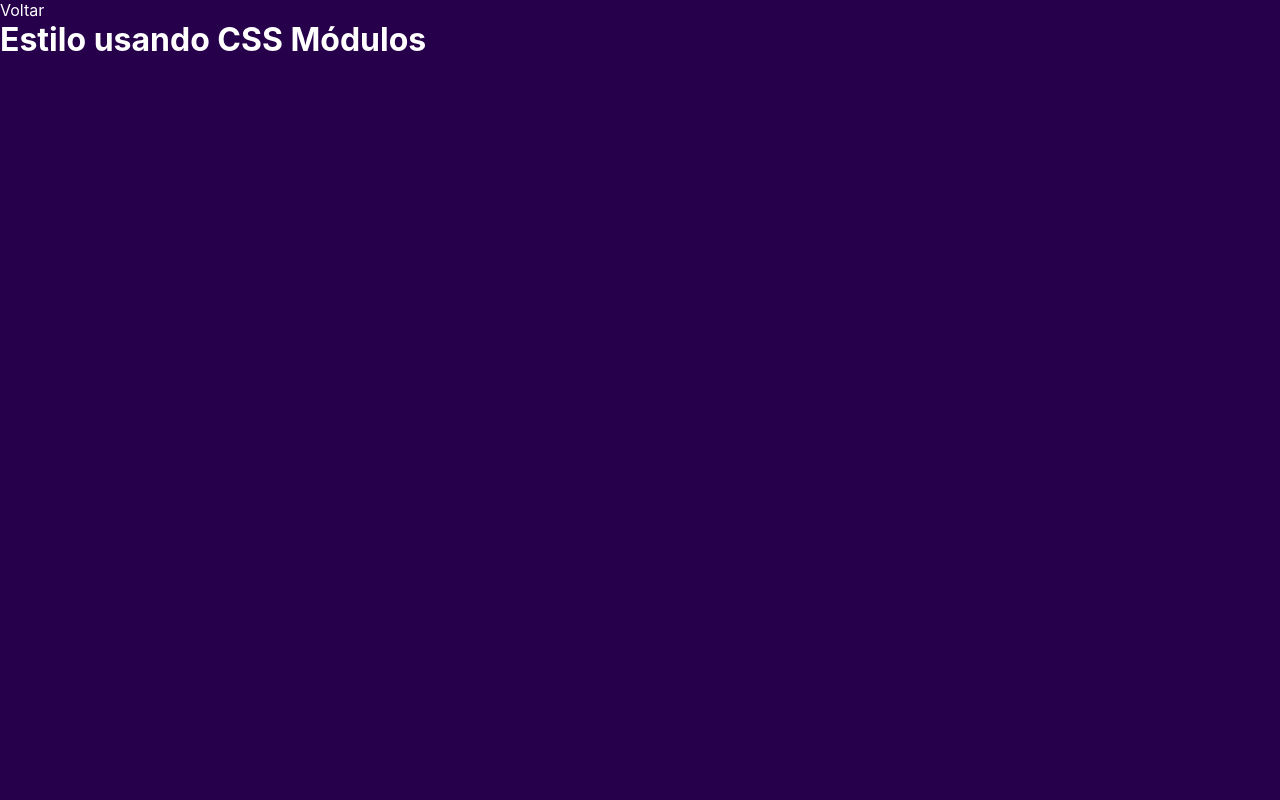
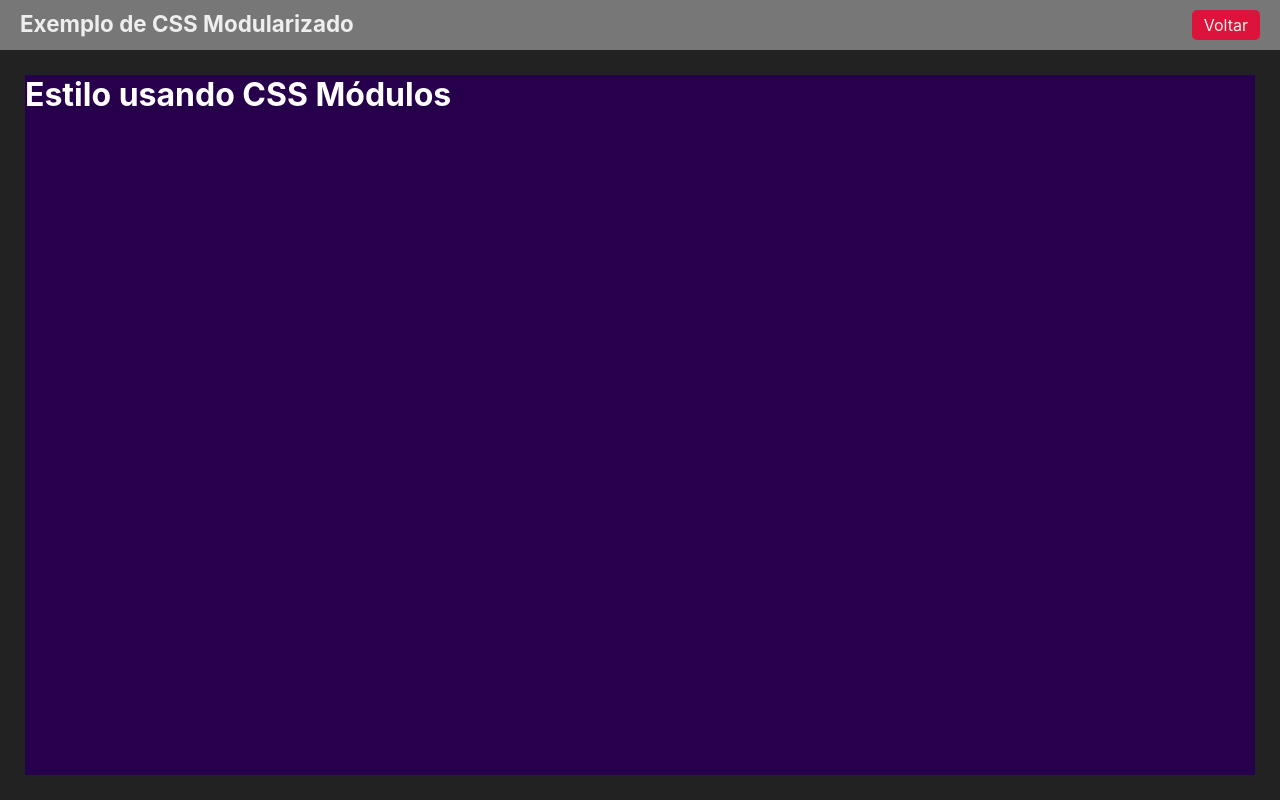
Before and after one commit to pedrohsbatista/Fundamentos-NextJS, a Next.js app: page /estiloso in a window 1280 px wide. Built offline with nearby package versions, Linux system fonts and the light colour scheme.

Commit message:
Componente Layout

```diff
--- /dev/null
+++ b/src/components/Layout.jsx
@@ -0,0 +1,16 @@
+import Link from "next/link"
+import styles from '../styles/Layout.module.css'
+
+export default function Layout(props) {
+    return(
+        <div className={styles.layout}>
+            <div className={styles.cabecalho}>
+                <h1>{props.titulo ?? "Mais um exemplo"}</h1>
+                <Link href="/">Voltar</Link>
+            </div>
+            <div className={styles.conteudo}>
+                {props.children}
+            </div>
+        </div>
+    )
+}
--- a/src/pages/estiloso.jsx
+++ b/src/pages/estiloso.jsx
@@ -1,11 +1,13 @@
 import styles from '../styles/Estiloso.module.css'
 import Link from 'next/link'
+import Layout from '../components/Layout'
 
 export default function Estiloso() {
     return (
-       <div className={styles.roxo}>
-           <Link href="/">Voltar</Link>
-           <h1>Estilo usando CSS Módulos</h1>
-       </div>
+        <Layout titulo="Exemplo de CSS Modularizado">
+            <div className={styles.roxo}>
+                <h1>Estilo usando CSS Módulos</h1>
+            </div>
+        </Layout>
     )
 }
--- a/src/styles/Estiloso.module.css
+++ b/src/styles/Estiloso.module.css
@@ -1,5 +1,5 @@
 .roxo {
-    height: 100vh;
+    height: 100%;
     background-color: #27004b;
     color: #fff;
 }
--- /dev/null
+++ b/src/styles/Layout.module.css
@@ -0,0 +1,28 @@
+.layout {
+    height: 100vh;
+    display: flex;
+    flex-direction: column;
+}
+
+.cabecalho {
+    display: flex;
+    justify-content: space-between;
+    padding: 10px 20px;
+    background-color: #777;
+}
+
+.cabecalho h1 {
+    margin: 0;
+    font-size: 1.4rem;
+}
+
+.cabecalho a {
+    background-color: crimson;
+    padding: 5px 12px;
+    border-radius: 5px;
+}
+
+.conteudo {
+    padding: 25px;
+    height: 100%;
+}
```
